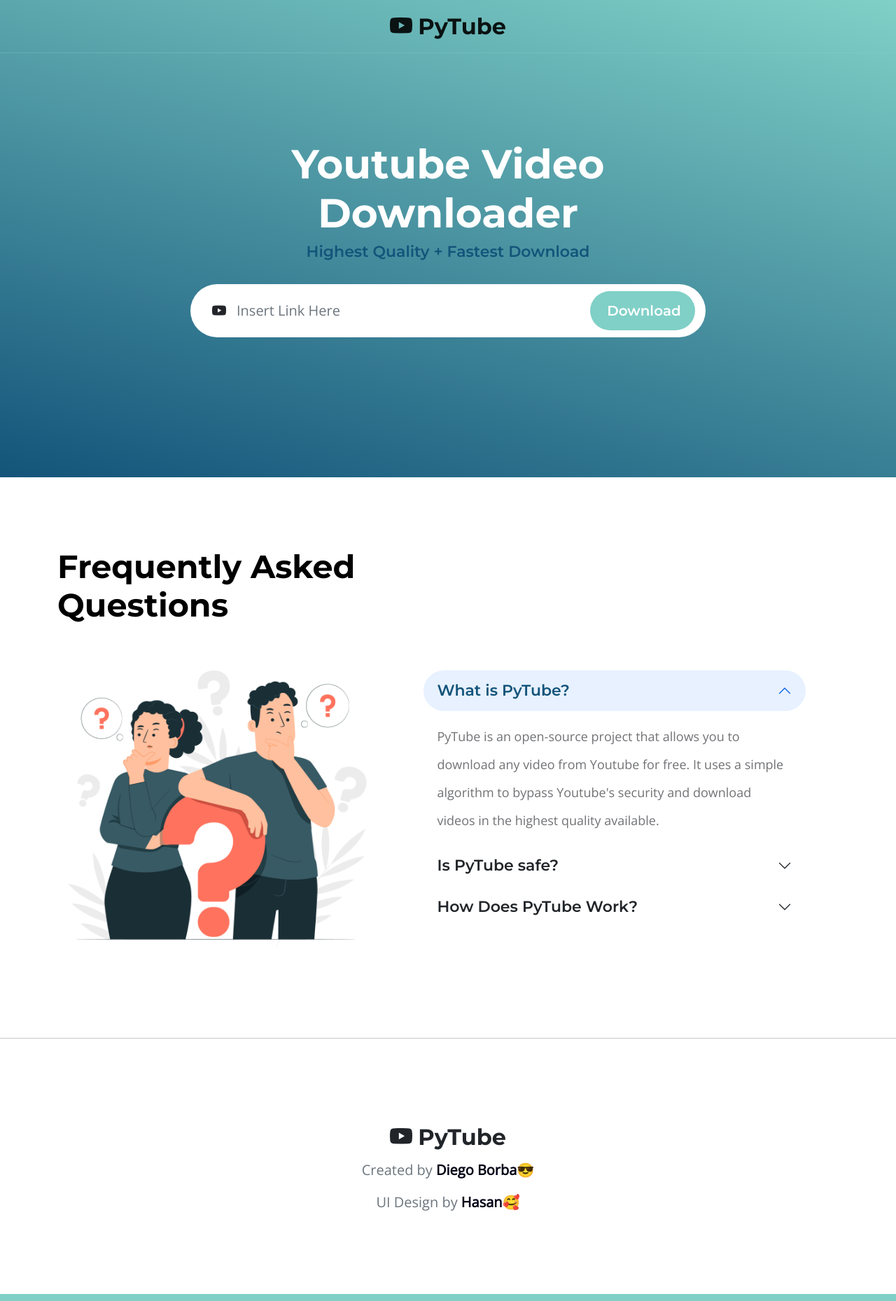
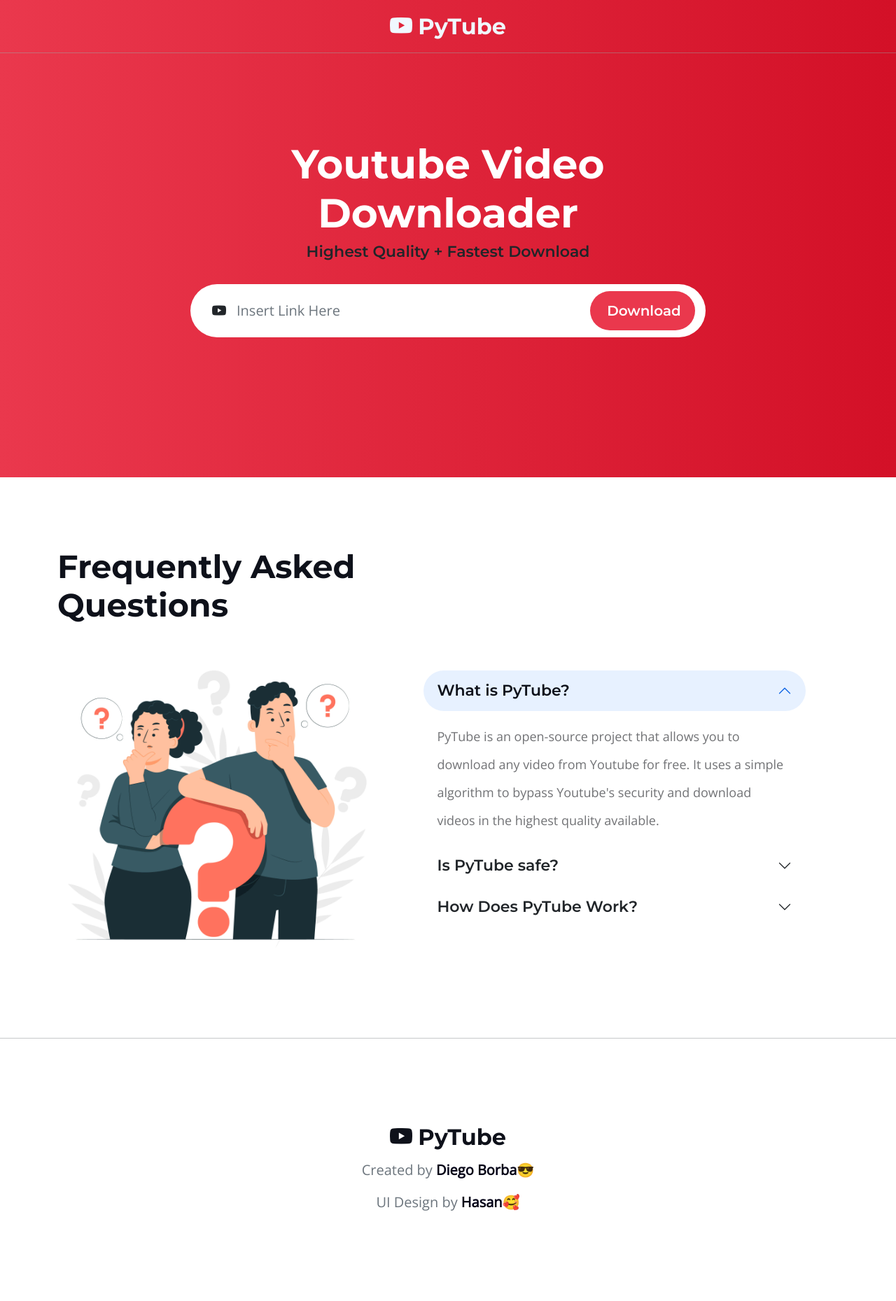
Before and after one commit to diegoborbadev/pytube-downloader, a Flask app: page / in a window 1280 px wide. Shown: the whole page at 70% size. Run offline with Flask 3, Linux system fonts and the light colour scheme; parts of the project's set-up code (start-up, migrations or seed data) failed here and were passed over; some libraries are stand-ins or nearby versions.

Commit message:
color to red gradiant

```diff
--- a/static/css/styles.css
+++ b/static/css/styles.css
@@ -1,15 +1,15 @@
 
 :root {
   --white-color:                  #ffffff;
-  --primary-color:                #13547a;
-  --secondary-color:              #80d0c7;
+
+  --secondary-color:              #ffffff;
   --section-bg-color:             #f0f8ff;
-  --custom-btn-bg-color:          #80d0c7;
-  --custom-btn-bg-hover-color:    #13547a;
-  --dark-color:                   #000000;
+  --custom-btn-bg-color:          #EA384D;
+  --custom-btn-bg-hover-color:    #D31027;
+  --dark-color:                   #0e111a;
   --p-color:                      #717275;
-  --border-color:                 #7fffd4;
-  --link-hover-color:             #13547a;
+  --border-color:                 #EA384D;
+  --link-hover-color:             #D31027;
 
   --body-font-family:             'Open Sans', sans-serif;
   --title-font-family:            'Montserrat', sans-serif;
@@ -102,6 +102,7 @@
 button {
   touch-action: manipulation;
   transition: all 0.3s;
+
 }
 
 a {
@@ -273,7 +274,11 @@
 }
 
 .sticky-wrapper.is-sticky .navbar {
-  background-color: var(--secondary-color);
+  background: #D31027;  /* fallback for old browsers */
+background: -webkit-linear-gradient(to right, #EA384D, #D31027);  /* Chrome 10-25, Safari 5.1-6 */
+background: linear-gradient(to right, #EA384D, #D31027); /* W3C, IE 10+/ Edge, Firefox 16+, Chrome 26+, Opera 12+, Safari 7+ */
+
+
 }
 
 .navbar {
@@ -284,6 +289,7 @@
 
 .navbar-brand,
 .navbar-brand:hover {
+  color: #f0f8ff;
   font-size: var(--h3-font-size);
   font-weight: var(--font-weight-bold);
   display: block;
@@ -475,7 +481,11 @@
   HERO
 -----------------------------------------*/
 .hero-section {
-  background-image: linear-gradient(15deg, #13547a 0%, #80d0c7 100%);
+  background: #D31027;  /* fallback for old browsers */
+  background: -webkit-linear-gradient(to right, #EA384D, #D31027);  /* Chrome 10-25, Safari 5.1-6 */
+  background: linear-gradient(to right, #EA384D, #D31027); /* W3C, IE 10+/ Edge, Firefox 16+, Chrome 26+, Opera 12+, Safari 7+ */
+
+
   position: relative;
   overflow: hidden;
   padding-top: 200px;
@@ -519,7 +529,7 @@
 
 .hero-section button[type="submit"] {
   background-color: var(--primary-color);
-  border: 0;
+  border: solid 3px whitesmoke;
 
   border-radius: var(--border-radius-large) !important;
   color: var(--white-color);
--- a/templates/components/footer.html
+++ b/templates/components/footer.html
@@ -3,10 +3,10 @@
     <div class="container">
         <div class="row justify-content-center">
             <div class="col-lg-5 text-center  d-flex flex-column align-items-center">
-                <div class="fw-bold d-flex align-items-center mb-2"><span><a class="navbar-brand mx-auto"
-                            href="index.html">
-                            <i class="bi-youtube"></i>
-                            <span>PyTube</span>
+                <div class="fw-bold d-flex align-items-center mb-2">
+                    <span><a class="navbar-brand mx-auto">
+                            <i style="color: #0e111a;" class="bi-youtube"></i>
+                            <span style="color: #0e111a;">PyTube</span>
                         </a></span>
                 </div>
                 <p class="text-muted">Created by
```
